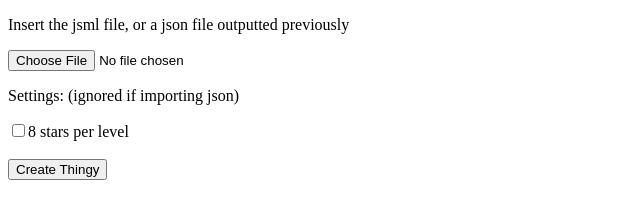
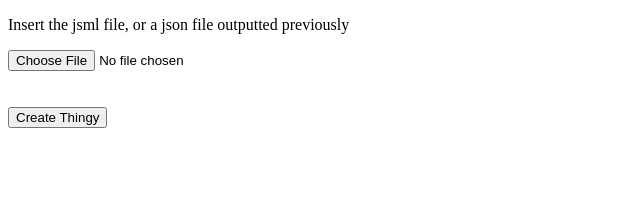
Before and after one commit to DNVIC/ArchipelagoGenerator, a plain HTML site: page index.html in a window 1280 px wide. Shown: the whole page, without its empty margins (0-640 px from the left). Drawn offline with nearby package versions, Linux system fonts and the light colour scheme.

Commit message:
8 stars per level is not implemented yet so im removing the settings

```diff
--- a/index.html
+++ b/index.html
@@ -10,8 +10,8 @@
             <p>Insert the jsml file, or a json file outputted previously</p>
             <input type="file" id="jsmlfile" accept=".jsml,.json">
             <br>
-            <p>Settings: (ignored if importing json)</p>
-            <label><input type="checkbox" id="cannons">8 stars per level</label>
+            <p hidden>Settings: (ignored if importing json)</p>
+            <label hidden><input type="checkbox" id="cannons">8 stars per level</label>
             <br> <br>
             <button id="inputbutton">Create Thingy</button>
         </div>
```
